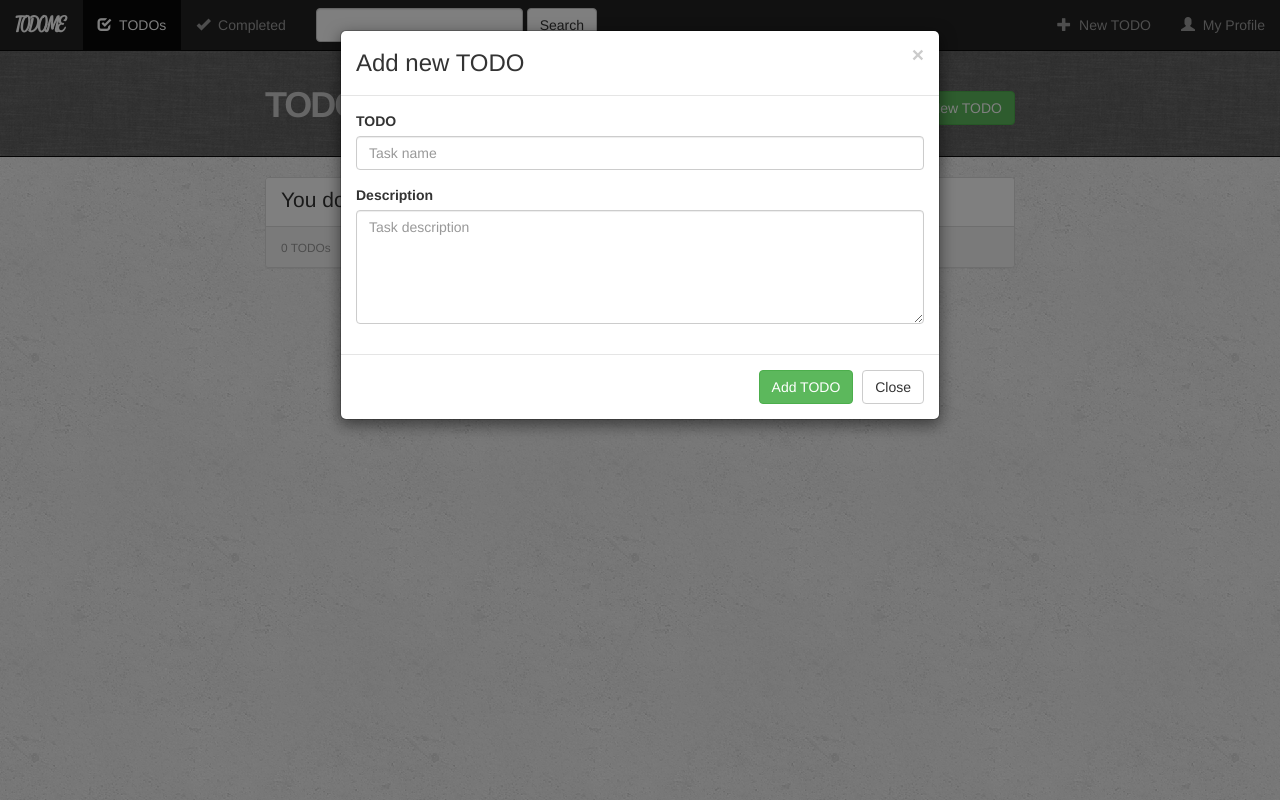
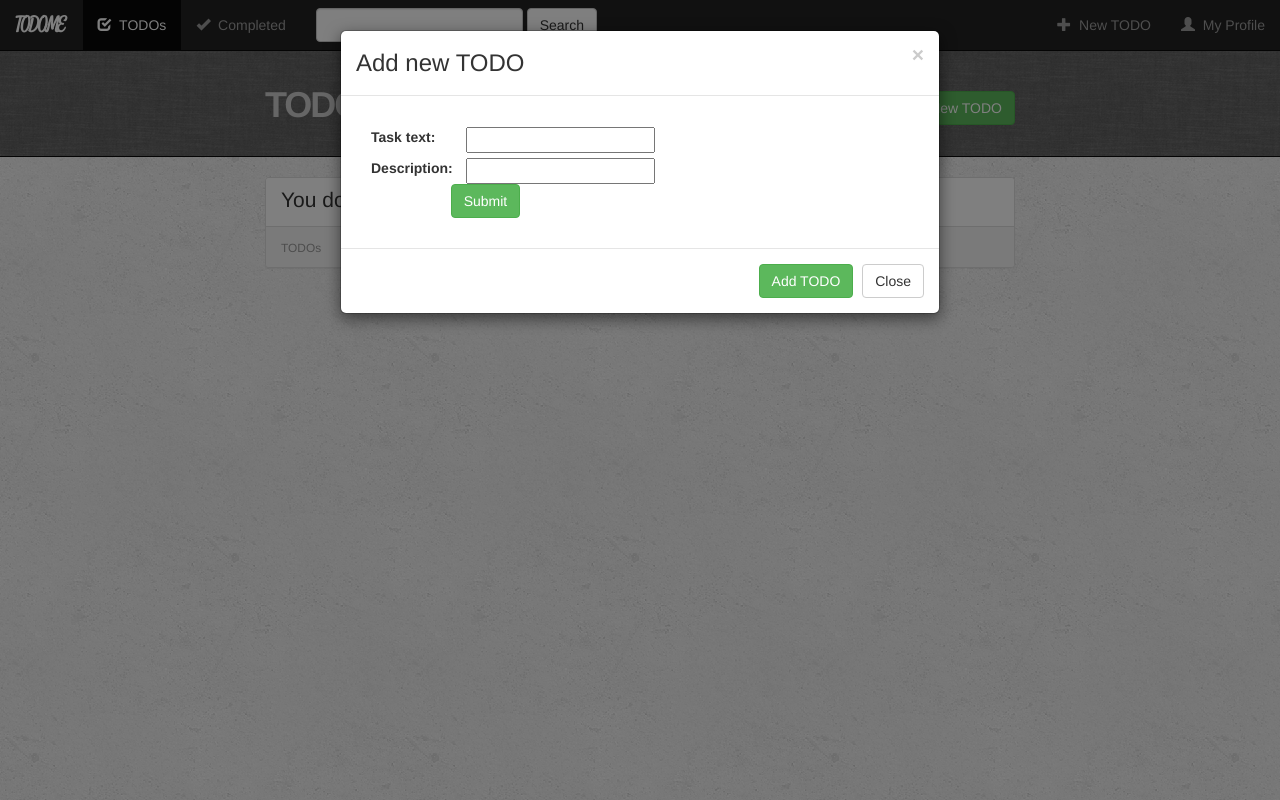
Before and after one commit to geromath/ToDoMe, a Django app: page /todo/ in a window 1280 px wide, after a click on "New TODO". Run offline with Django 3.2, Linux system fonts and the light colour scheme; the visitor is signed in with stand-in values (Sample User, id 1); data that the repository does not hold is empty; some libraries are stand-ins or nearby versions.

Commit message:
able to create task from /todo/. fixed delete button

```diff
--- a/root/todolist/forms.py
+++ b/root/todolist/forms.py
@@ -1,5 +1,6 @@
 from django.contrib.auth.models import User
 from django import forms
+from .models import Task
 
 class UserForm(forms.ModelForm):
     password = forms.CharField(widget=forms.PasswordInput) #teksten som tastes inn kommer som ***
@@ -14,3 +15,8 @@
     class Meta:
         model = User
         fields = ['username', 'password']
+
+class TaskForm(forms.ModelForm):
+    class Meta:
+        model = Task
+        fields = ['task_text', 'description']
--- a/root/todolist/templates/todolist/form-template.html
+++ b/root/todolist/templates/todolist/form-template.html
@@ -1,5 +1,4 @@
 <!-- Help class for registration_form.html. Not actually a page visible to users -->
-
 {% for field in form %}
     <div class="form-group">
         <div class="col-sm-offset-2 col-sm-10">
--- a/root/todolist/templates/todolist/index.html
+++ b/root/todolist/templates/todolist/index.html
@@ -42,18 +42,14 @@
                 <h3 class="modal-title">Add new TODO</h3>
               </div>
               <div class="modal-body">
-
-                  <form role="form">
+                  <!-- Legge til ny TODO -->
                   <div class="form-group">
-                    <label for="inputTask">TODO</label>
-                      <input type="text" class="form-control"
-                      id="inputTask" placeholder="Task name"/>
+                      <form class="form-horisontal" action="" method="post">
+                          {% csrf_token %}
+                          {% include 'todolist/form-template.html' %}
+                          <button type="submit" class="btn btn-success">Submit</button>
+                      </form>
                   </div>
-                  <div class="form-group">
-                    <label for="inputDesc">Description</label>
-                      <textarea class="form-control" rows="5" id="inputDesc" placeholder="Task description"></textarea>
-                  </div>
-
               </div>
               <div class="modal-footer">
                   <button type="button" class="btn btn-success">Add TODO</button>
--- a/root/todolist/urls.py
+++ b/root/todolist/urls.py
@@ -26,5 +26,5 @@
     url(r'^mktsk/(?P<pk>[0-9]+)/$', views.TaskUpdate.as_view(), name='update_task'),
 
     # Delete task
-    url(r'mktsk/(?P<pk>[0-9]+)/delete/$', views.TaskDelete.as_view(), name='delete_task'),
+    url(r'delete/(?P<pk>[0-9]+)/delete/$', views.TaskDelete.as_view(), name='delete_task'),
 ]
--- a/root/todolist/views.py
+++ b/root/todolist/views.py
@@ -3,9 +3,12 @@
 from django.views.generic import View, CreateView, UpdateView, DeleteView
 from .forms import UserForm
 from django.contrib.auth.decorators import login_required
+from django.contrib import messages
+from django.http import HttpResponseRedirect
 
 #importerer forms-klassen vi lagde
 from .models import Task
+from .forms import TaskForm
 from django.core.urlresolvers import reverse_lazy, reverse
 
 from django.http import HttpResponse
@@ -18,12 +21,23 @@
     all_tasks = Task.objects.all()
     task_count = Task.objects.count()
     # task_text = Task.objects.get(pk=task_id)
+
     context = {
         'all_tasks': all_tasks,
         'task_count': task_count,
         # 'task_text': task_text
+        'form': TaskForm()
     }
-    return render(request, 'todolist/index.html', context)
+
+    if request.method == 'POST':
+        form = TaskForm(request.POST)
+        if form.is_valid():
+            form.save()
+            return HttpResponseRedirect(reverse('todolist:todo'))
+    else:
+        form = TaskForm()
+    return render(request, 'todolist/index.html', {'form': form, 'all_tasks': all_tasks})
+
 
 class TaskCreate(CreateView):
     model = Task
@@ -35,7 +49,7 @@
 
 class TaskDelete(DeleteView):
     model = Task
-    success_url = reverse_lazy('todolist:index')
+    success_url = reverse_lazy('todolist:todo')
 
 class UserFormView(View):
     form_class = UserForm #blueprint til det vi skal bruke
```
